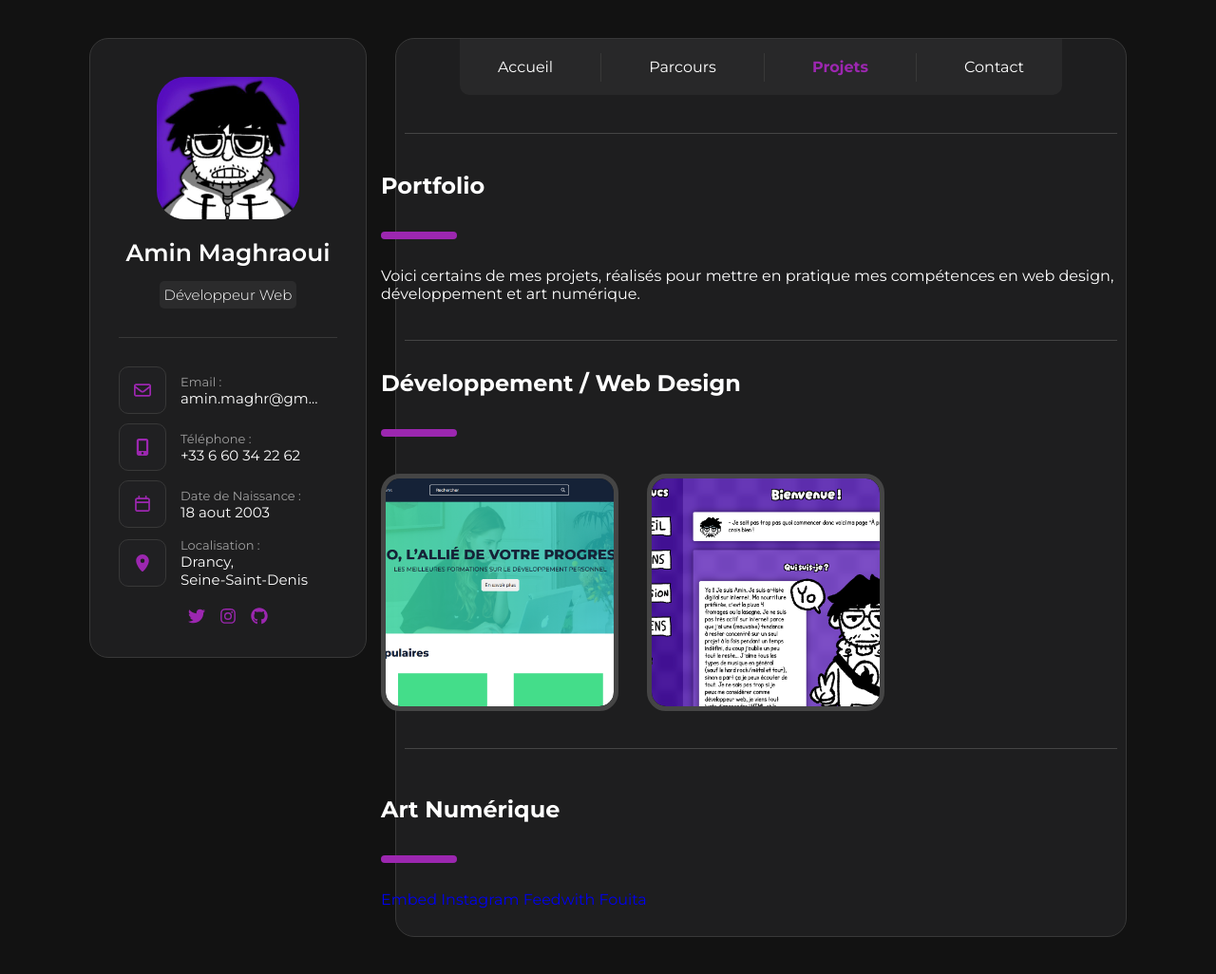
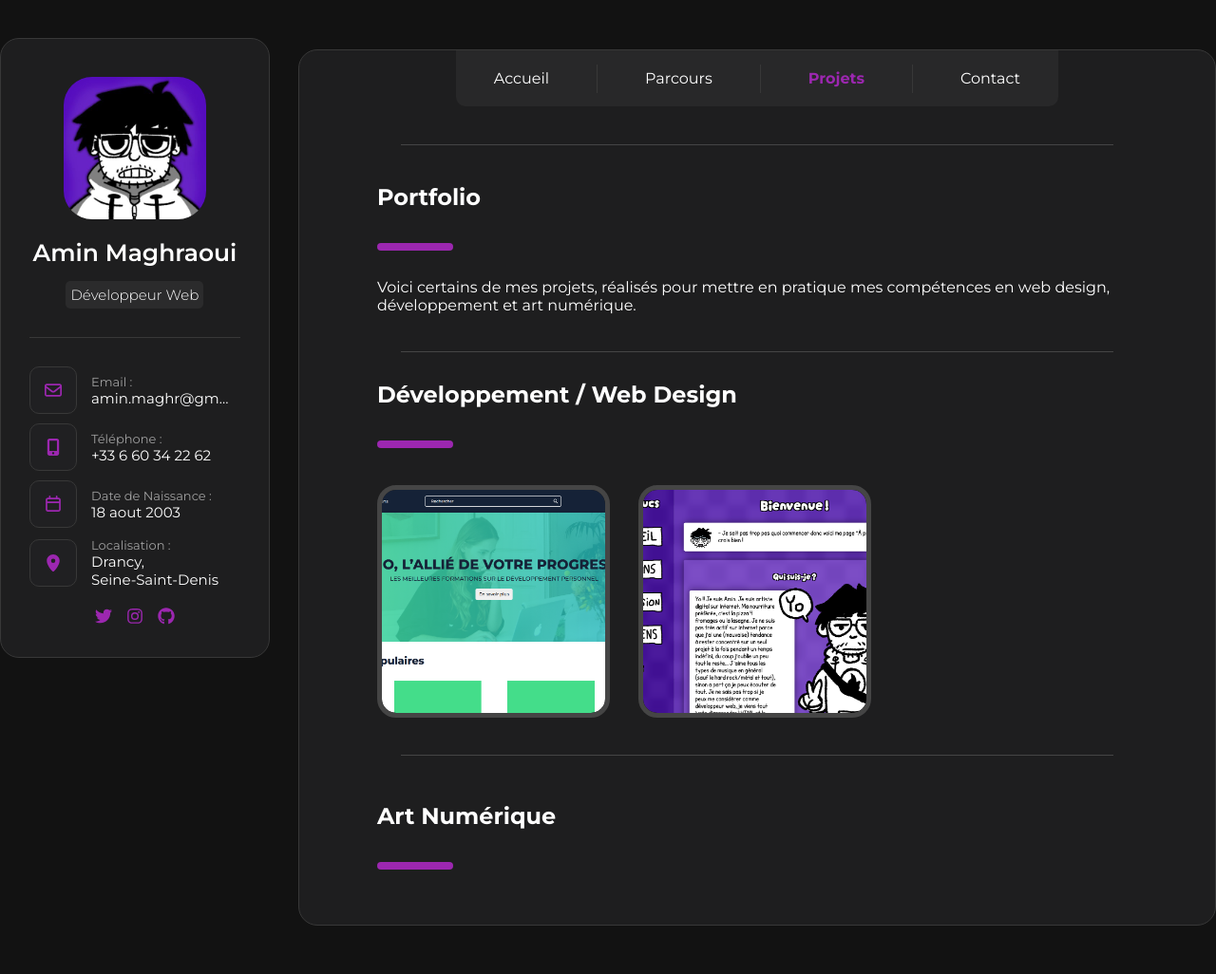
Before and after one commit to ArobaseKoune/Portfolio, a Jekyll site: the page built from project.markdown, in a window 1280 px wide and 1027 px high. Shown: the whole window at 95% size. Built offline with Jekyll 4.4.1, drawn with Linux system fonts in a browser that asks for light colours.

Commit message:
mise a jour de la taille pour que ça ne bug pas quand on zoom dézoom

```diff
--- a/assets/style.css
+++ b/assets/style.css
@@ -34,13 +34,11 @@ a {
     top: 40px;
 }
 
-
 .main-container {
     margin-top: 40px;
     margin-bottom: 40px;
     background-color: #1E1E1F;
-    width: 60vw;
-    max-width: 1000px;
+    width: 1000px;
     min-height: 500px;
     display: flex;
     flex-direction: column;
@@ -57,8 +55,6 @@ a {
     font-weight: 600;
     color: white;
 }
-
-
 
 #profession {
     color: white;
@@ -303,7 +299,7 @@ a {
 }
 
 .form-input {
-    width: 50%;
+    width: 370px;
     height: 50px;
     background-color: #282829;
     border-color: #383838;
@@ -320,7 +316,7 @@ a {
 }
 
 .form-area {
-    width: 100%;
+    width: 770px;
     height: 140px;
     background-color: #282829;
     border-color: #383838;
@@ -366,16 +362,9 @@ a {
     font-weight: 600;
     margin-bottom: 30px;
 }
-.proj-item {
-    width: 25%;
-    border-radius: 20px;
-    border: 5px solid rgb(156, 39, 176);
-    position: relative;
-    overflow: hidden;
-}
 
 .proj-item {
-    width: 30%;
+    width: 235px;
     border-radius: 20px;
     border: 5px solid #454545;
     transition: border-color 0.2s ease;
@@ -432,3 +421,12 @@ a {
     display: flex;
     gap: 30px;
 }
+
+#ft-insta-brd,
+#ft-insta-brd a {
+    display: none !important;
+    visibility: hidden !important;
+    opacity: 0 !important;
+    height: 0 !important;
+    overflow: hidden !important;
+}
--- a/project.markdown
+++ b/project.markdown
@@ -5,8 +5,6 @@ title: Projets
 permalink: /project/
 
 ---
-
-
 
 # Portfolio
 
```
